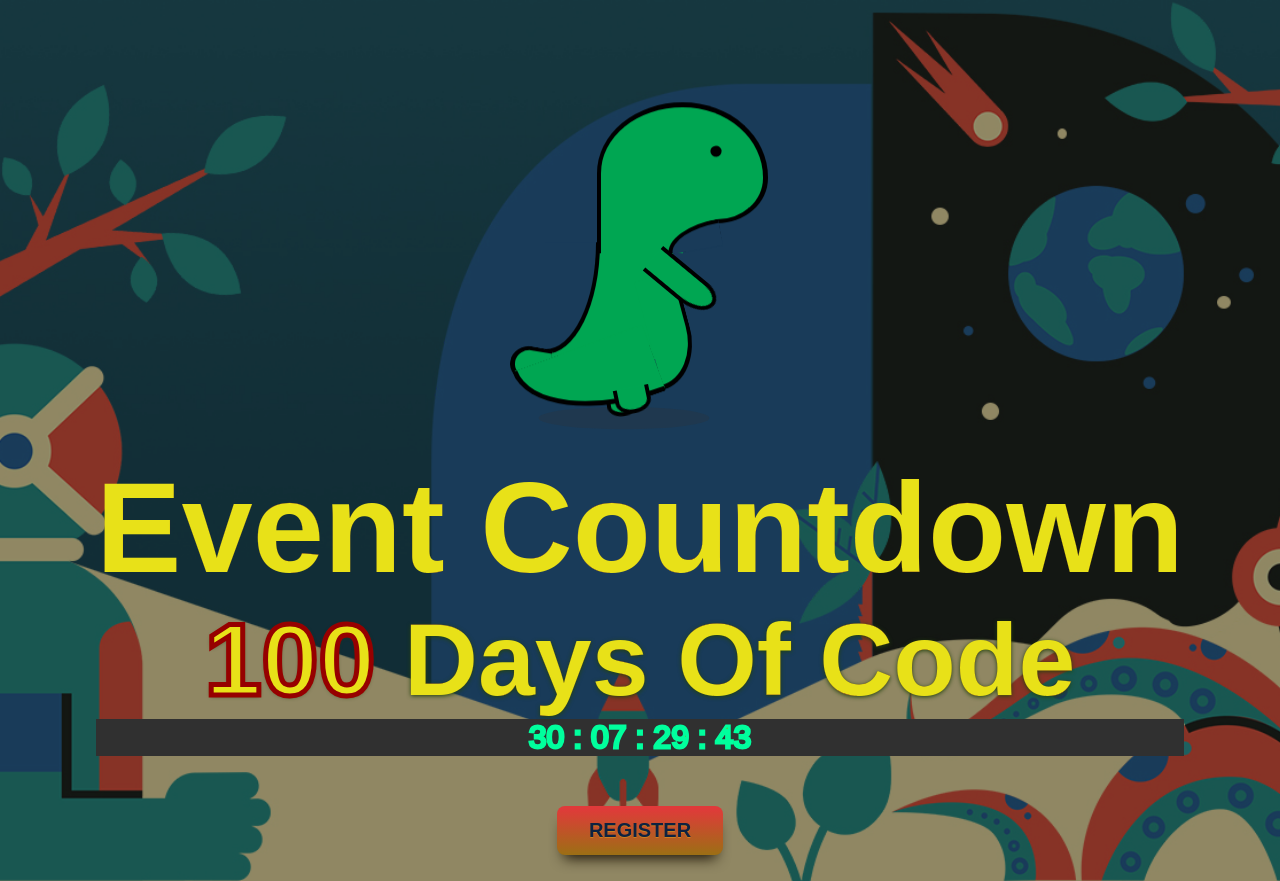
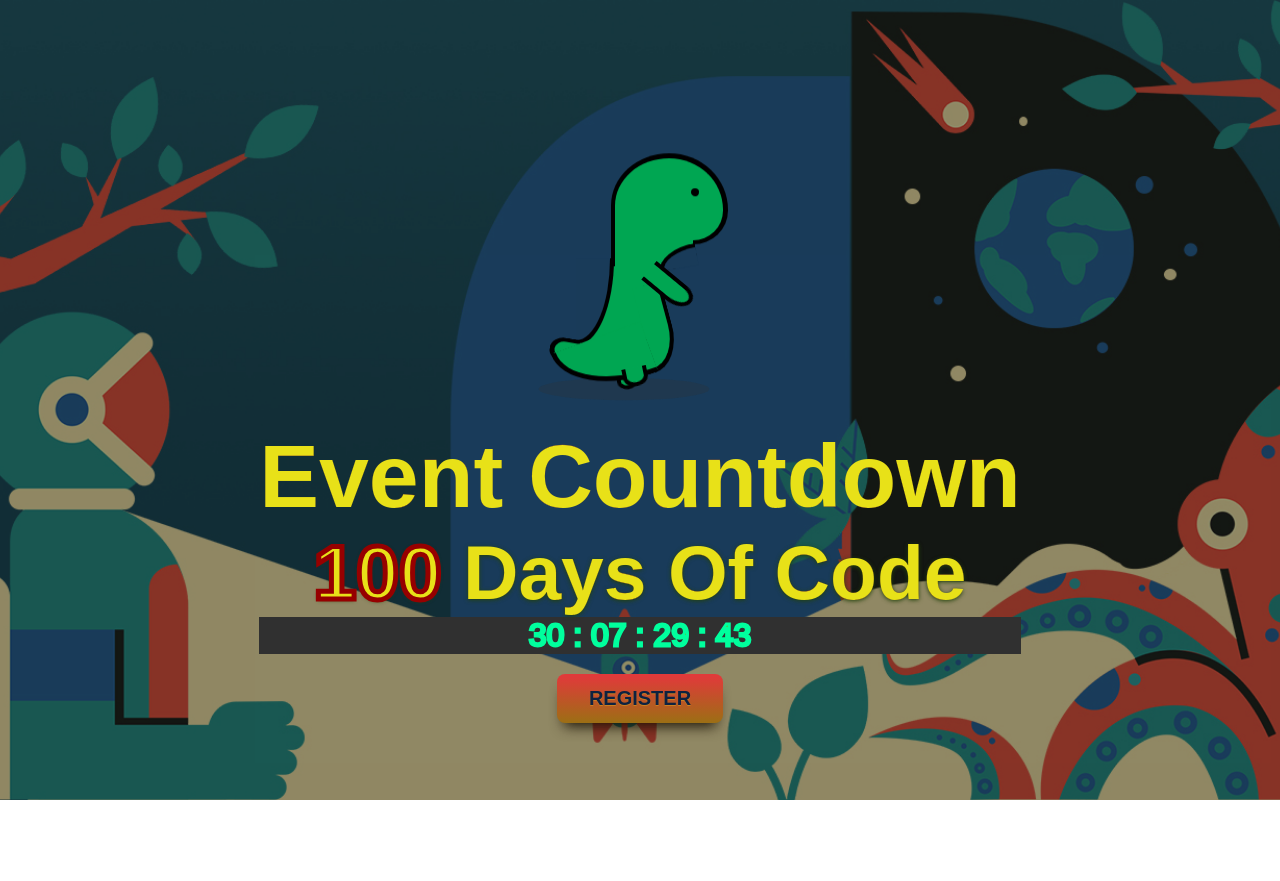
Before and after one commit to SurPathHub/events, a plain HTML site: page index.html in a window 1280 px wide. After the commit the page ends 800 px from the top, so only its background shows below. Drawn offline with Linux system fonts and the light colour scheme; a web font is replaced by a local one.

Commit message:
edit text size

```diff
--- a/main.css
+++ b/main.css
@@ -47,7 +47,8 @@
   z-index: 1;
 }
 header .content h1 {
-  /* transform: scale(2); */ /* the bug */
+
+
   -webkit-text-stroke: 0.1px rgb(128, 43, 40);
   -webkit-text-fill-color: rgb(232, 225, 24);
   -webkit-animation: fill 0.5s infinite alternate;
@@ -62,13 +63,14 @@
   }
 }
 header .content h1 {
-  font-size: 10vw;
+
+  font-size: 7vw;
   font-family: "Jurassic Park", sans-serif;
 }
 
 header .content h2 {
   color: rgb(255, 247, 0);
-  font-size: 8vw;
+  font-size: 6vw;
   -webkit-text-stroke: 5px #960000;
   text-shadow: 0px 1px 4px #23430c;
 
@@ -101,20 +103,11 @@
 }
 
 /* ============DINOSAUR======================== */
-html,
-body {
-  height: 100%;
-  width: 100%;
-}
-
-* {
-  -webkit-box-sizing: border-box;
-  box-sizing: border-box;
-}
 
 .dino {
-  width: 16em;
-  height: 20em;
+
+  width: 12em;
+  height: 16em;
   margin: 0 auto;
   position: relative;
   -webkit-animation: walk-bounce-animation 1.5s infinite;
@@ -211,11 +204,11 @@
 
 .dino__body__mid {
   background-color: #00a652;
-  display: block;
-  height: 100%;
-  left: 13%;
-  position: absolute;
-  width: 50%;
+display: block;
+height: 101%;
+left: 13.5%;
+position: absolute;
+width: 48%;
 }
 
 .dino__body__mid:before {
@@ -625,7 +618,7 @@
 
 /* ============Register Button================ */
 .RegisterButton {
-  margin-top: 50px;
+  margin-top: 20px;
   box-shadow: 0px 10px 14px -7px #1a1003;
   background: linear-gradient(to bottom, #e03a3a 5%, #9c6f14 100%);
   background-color: #a33401;
@@ -814,12 +807,13 @@
 
   .dino {
 
-    width: 13em;
-    height: 15em;
+    width: 10em;
+    height: 14em;
     margin: 0 auto;
     position: relative;
     -webkit-animation: walk-bounce-animation 1.5s infinite;
     animation: walk-bounce-animation 1.5s infinite;
+    transition: ease all 0.5s;
   }
 
   .dino__head__eye {
@@ -833,16 +827,17 @@
     width: 1em;
     -webkit-animation: blink-animation 3s infinite;
     animation: blink-animation 3s infinite;
-    transform: scale(0.7);
+    transform: scale(0.5);
+
   }
 
   .dino__body__mid {
     background-color: #00a652;
-    display: block;
-    height: 97%;
-    left: 14%;
-    position: absolute;
-    width: 50%;
+  display: block;
+  height: 101%;
+  left: 13.5%;
+  position: absolute;
+  width: 48%;
   }
 
   .floor {
@@ -859,7 +854,7 @@
     z-index: -1;
     -webkit-animation: shadow-animation 1.5s infinite;
     animation: shadow-animation 1.5s infinite;
-    transform: scale(0.8);
+    transform: scale(0.7);
   }
 
 }
@@ -867,10 +862,13 @@
 /* Extra large devices (large laptops and desktops, 1200px and up) */
 @media only screen and (min-width: 1200px) {
 
+
+
+
   .dino {
 
-    width: 16em;
-    height: 20em;
+    width: 11em;
+    height: 15em;
     margin: 0 auto;
     position: relative;
     -webkit-animation: walk-bounce-animation 1.5s infinite;
@@ -895,10 +893,10 @@
   .dino__body__mid {
     background-color: #00a652;
   display: block;
-  height: 100%;
-  left: 13%;
+  height: 102%;
+  left: 13.5%;
   position: absolute;
-  width: 50%;
+  width: 48%;
   }
 
   .floor {
```
